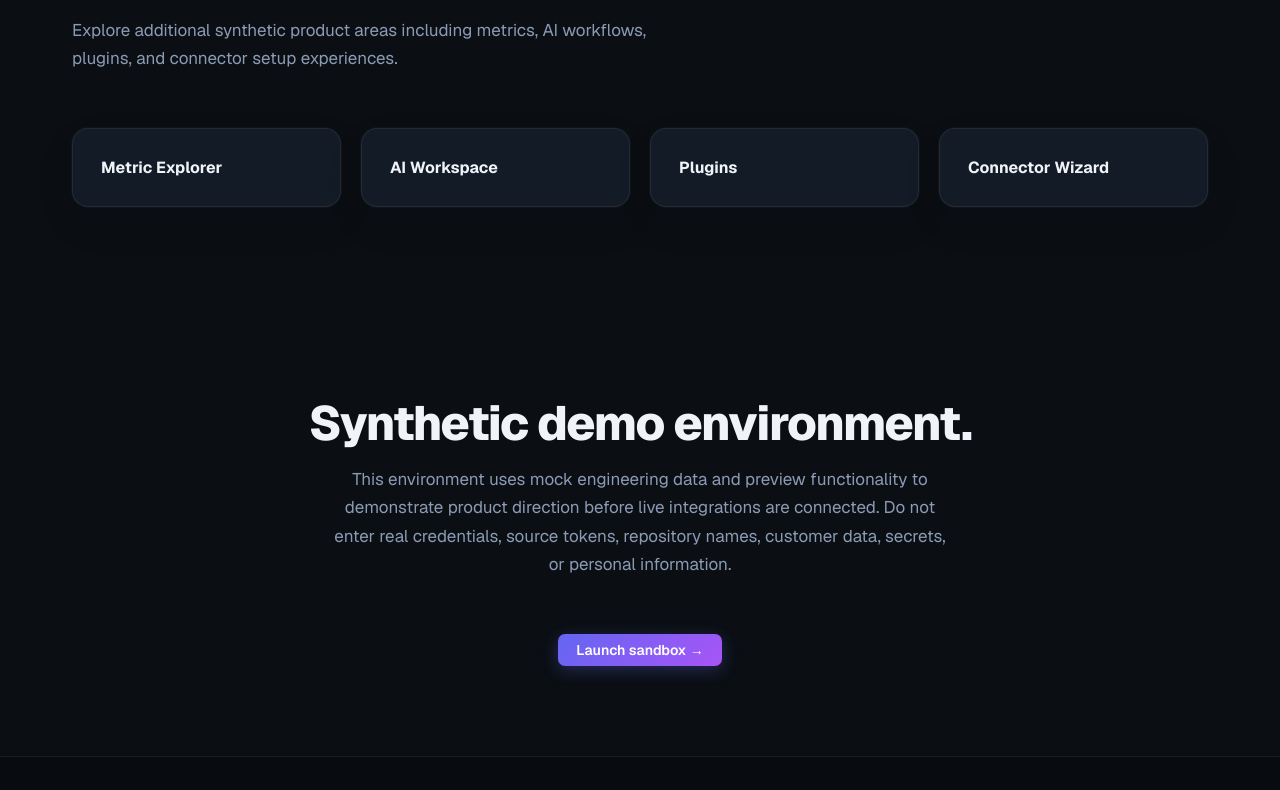
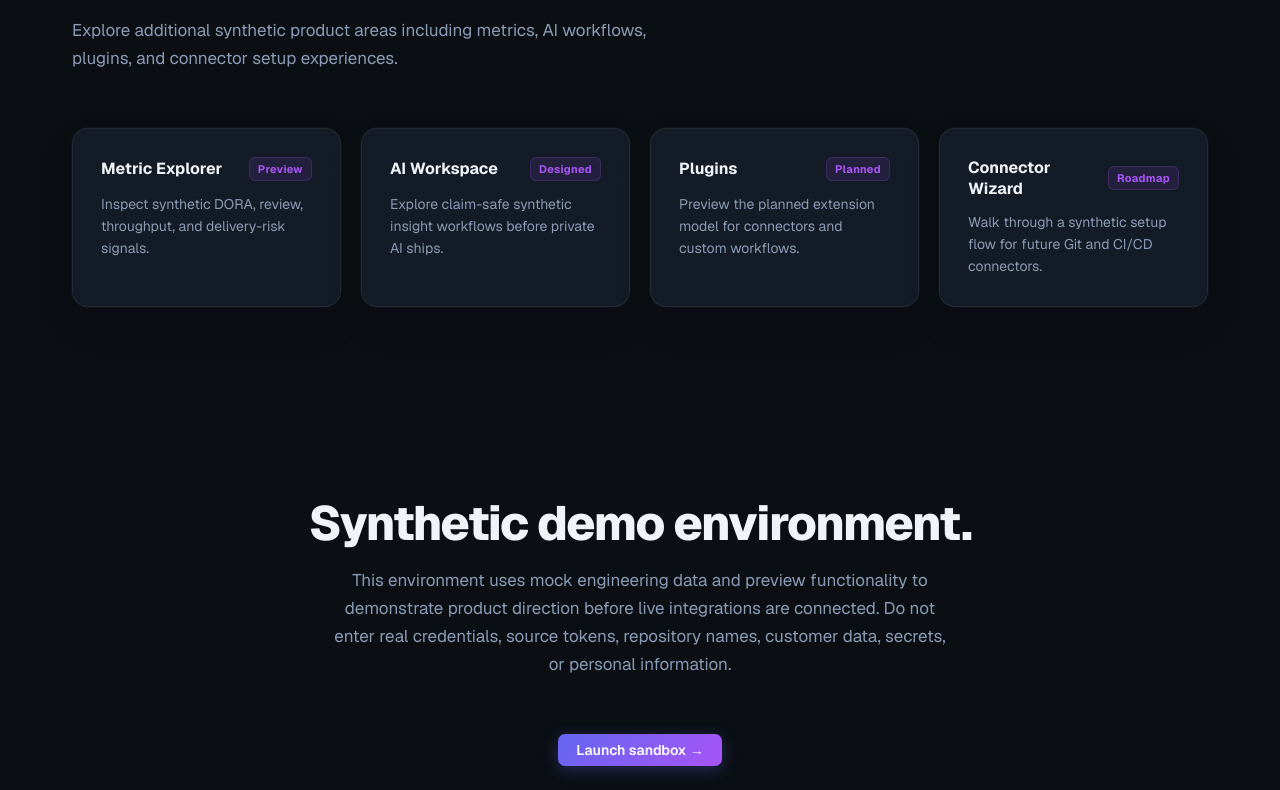
Before and after one commit to getmetraly/website, a Next.js app: page /demo in a window 1280 px wide. Shown: the part 1490-2280 px from the top of the page. Built offline with nearby package versions, Linux system fonts and the light colour scheme.

Commit message:
fix: add content to demo advanced cards

```diff
--- a/app/demo/page.tsx
+++ b/app/demo/page.tsx
@@ -38,18 +38,26 @@ const roleCards = [
 const advancedAreas = [
   {
     title: "Metric Explorer",
+    desc: "Inspect synthetic DORA, review, throughput, and delivery-risk signals.",
+    status: "Preview",
     href: "/demo-app/#/metrics",
   },
   {
     title: "AI Workspace",
+    desc: "Explore claim-safe synthetic insight workflows before private AI ships.",
+    status: "Designed",
     href: "/demo-app/#/ai",
   },
   {
     title: "Plugins",
+    desc: "Preview the planned extension model for connectors and custom workflows.",
+    status: "Planned",
     href: "/demo-app/#/plugins",
   },
   {
     title: "Connector Wizard",
+    desc: "Walk through a synthetic setup flow for future Git and CI/CD connectors.",
+    status: "Roadmap",
     href: "/demo-app/#/wizard",
   },
 ];
@@ -131,10 +139,14 @@ export default function DemoPage() {
                 <a
                   key={item.title}
                   href={item.href}
-                  className={styles.card}
+                  className={`${styles.card} ${styles.demoAreaCard}`}
                   style={{ textDecoration: "none", color: "inherit" }}
                 >
-                  <h3 className={styles.cardTitle}>{item.title}</h3>
+                  <div className={styles.cardHead}>
+                    <h3 className={styles.cardTitle}>{item.title}</h3>
+                    <span className={styles.status}>{item.status}</span>
+                  </div>
+                  <p className={styles.cardDesc}>{item.desc}</p>
                 </a>
               ))}
             </div>
```
